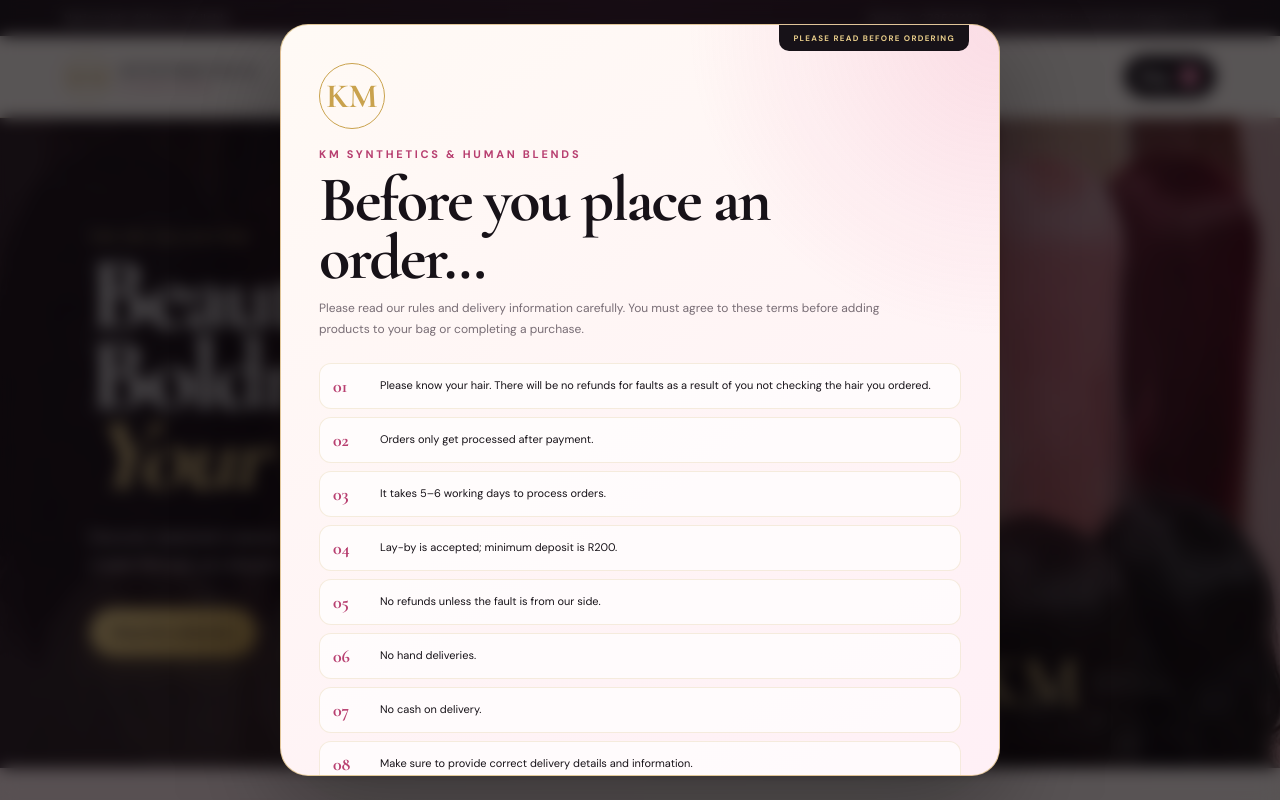
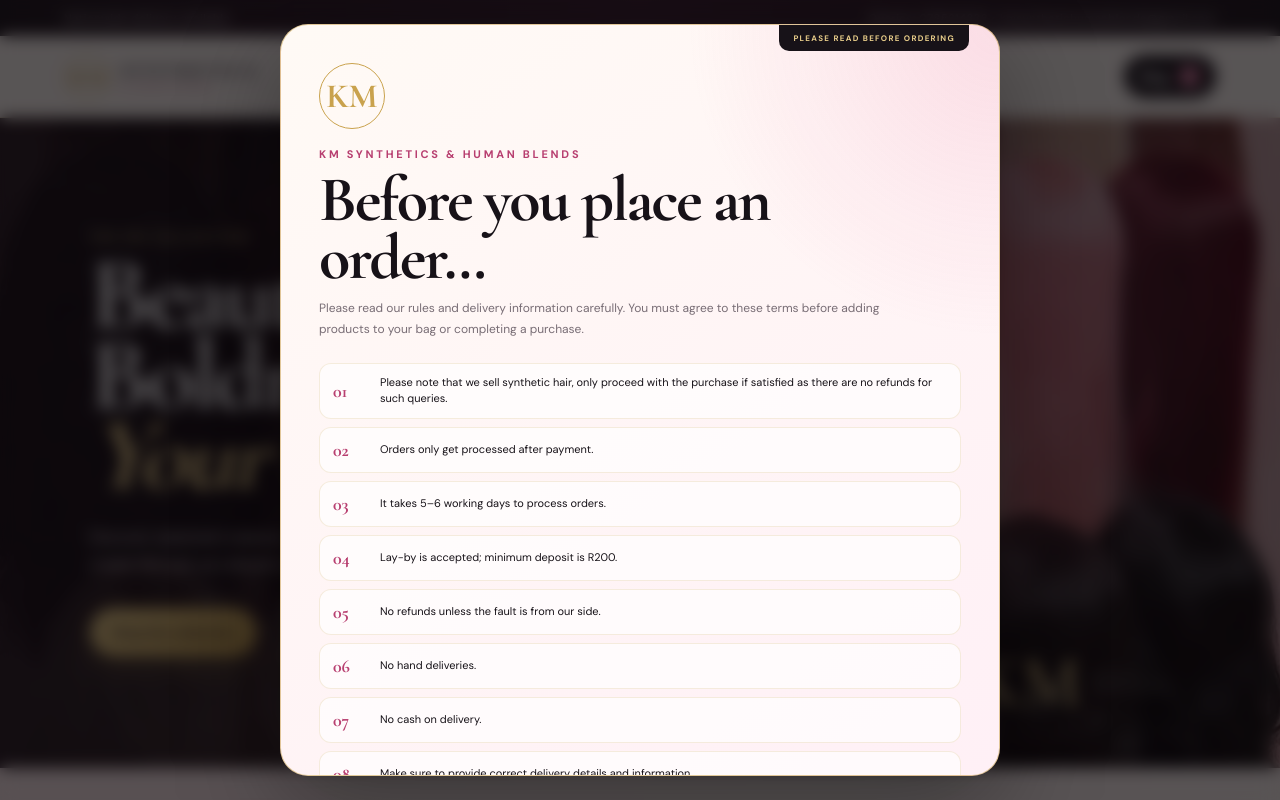
Before and after one commit to reokangwemotz/KMSYNTHETICBLENDS, a Next.js app: page / in a window 1280 px wide. Shown: the top 800 px of the page. Built offline with nearby package versions, Linux system fonts and the light colour scheme.

Commit message:
Update page.tsx

```diff
--- a/app/page.tsx
+++ b/app/page.tsx
@@ -280,7 +280,7 @@ const products: Product[] = [
 ];
 
 const rules = [
-  'Please know your hair. There will be no refunds for faults as a result of you not checking the hair you ordered.',
+  'Please note that we sell synthetic hair, only proceed with the purchase if satisfied as there are no refunds for such queries.',
   'Orders only get processed after payment.',
   'It takes 5–6 working days to process orders.',
   'Lay-by is accepted; minimum deposit is R200.',
```
